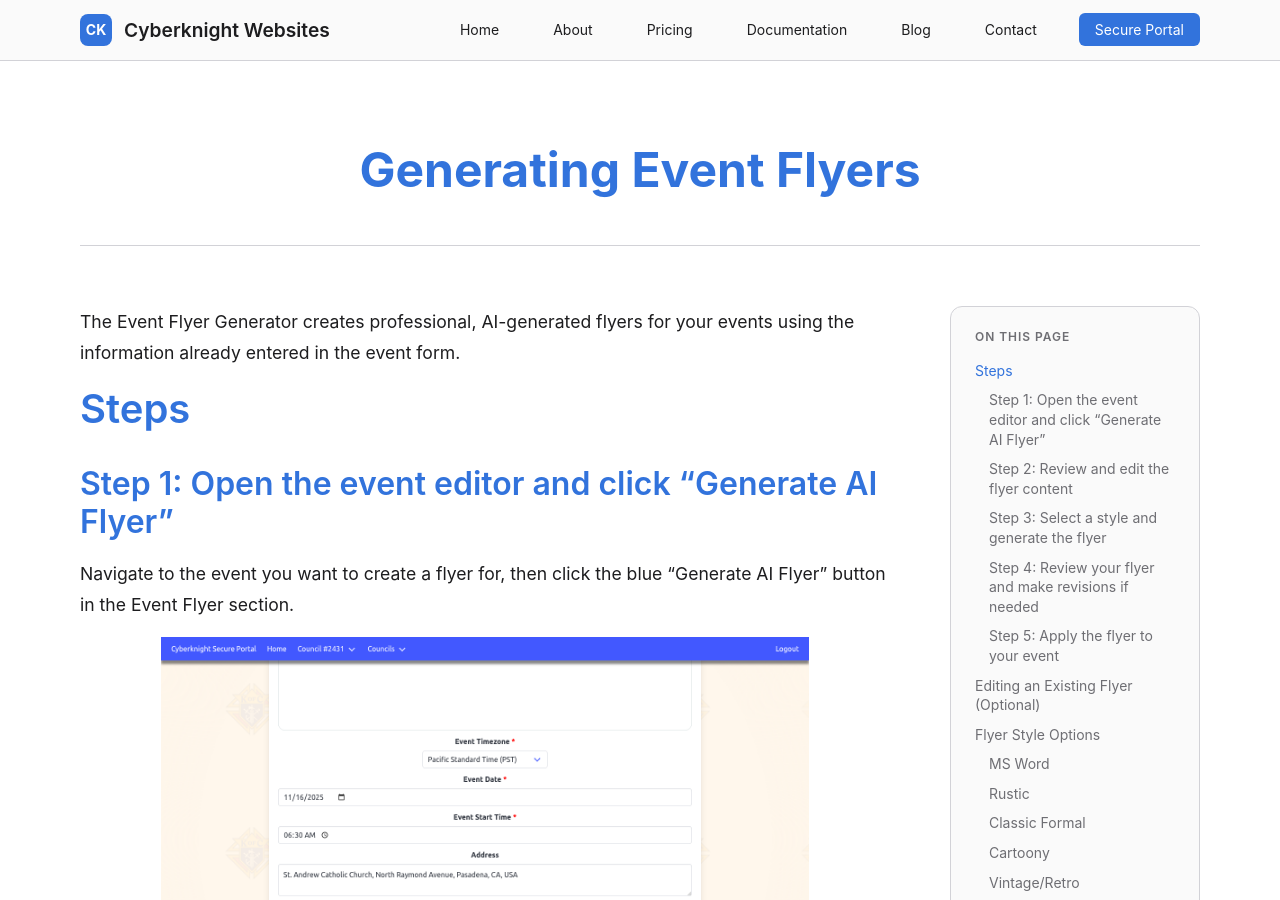
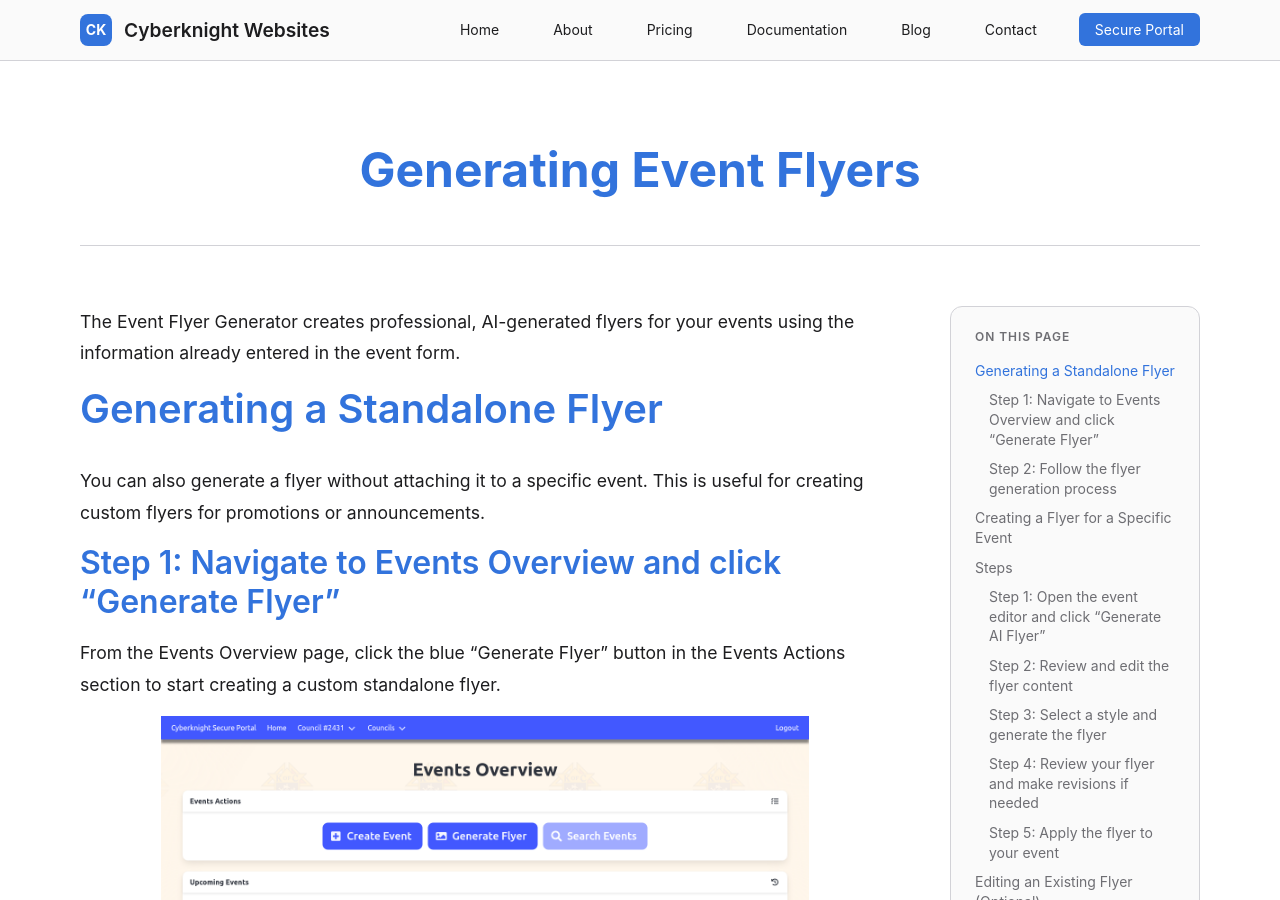
Before and after one commit to Cyberknight-Websites-Org/cyberknight-corporate-website, a Jekyll site: the page built from _documentation/generating-event-flyers.md, in a window 1280 px wide and 900 px high. Built offline with Jekyll 4.4.1, drawn with Linux system fonts in a browser that asks for light colours; some of the changed text lies outside the part shown.

Commit message:
docs: sync documentation from secure webapp

```diff
--- a/_documentation/generating-event-flyers.md
+++ b/_documentation/generating-event-flyers.md
@@ -7,6 +7,22 @@ description: The Event Flyer Generator creates professional, AI-generated flyers
 ---
 
 The Event Flyer Generator creates professional, AI-generated flyers for your events using the information already entered in the event form.
+
+## Generating a Standalone Flyer
+
+You can also generate a flyer without attaching it to a specific event. This is useful for creating custom flyers for promotions or announcements.
+
+### Step 1: Navigate to Events Overview and click "Generate Flyer"
+
+From the Events Overview page, click the blue "Generate Flyer" button in the Events Actions section to start creating a custom standalone flyer.
+
+<img src="/assets/images/docs/generating-event-flyers/screenshot-06.png" alt="Events Overview page with Generate Flyer button in the Events Actions section" class="announcement-img-lightbox">
+
+### Step 2: Follow the flyer generation process
+
+Follow the same process as event-attached flyers: edit content, select a style, generate, and review. The main difference is that when you're ready to use the flyer, it will download directly to your device as a JPEG image instead of being attached to an event.
+
+## Creating a Flyer for a Specific Event
 
 ## Steps
 
```
Also changed, not shown: assets/images/docs/generating-event-flyers/screenshot-06.png (added).
